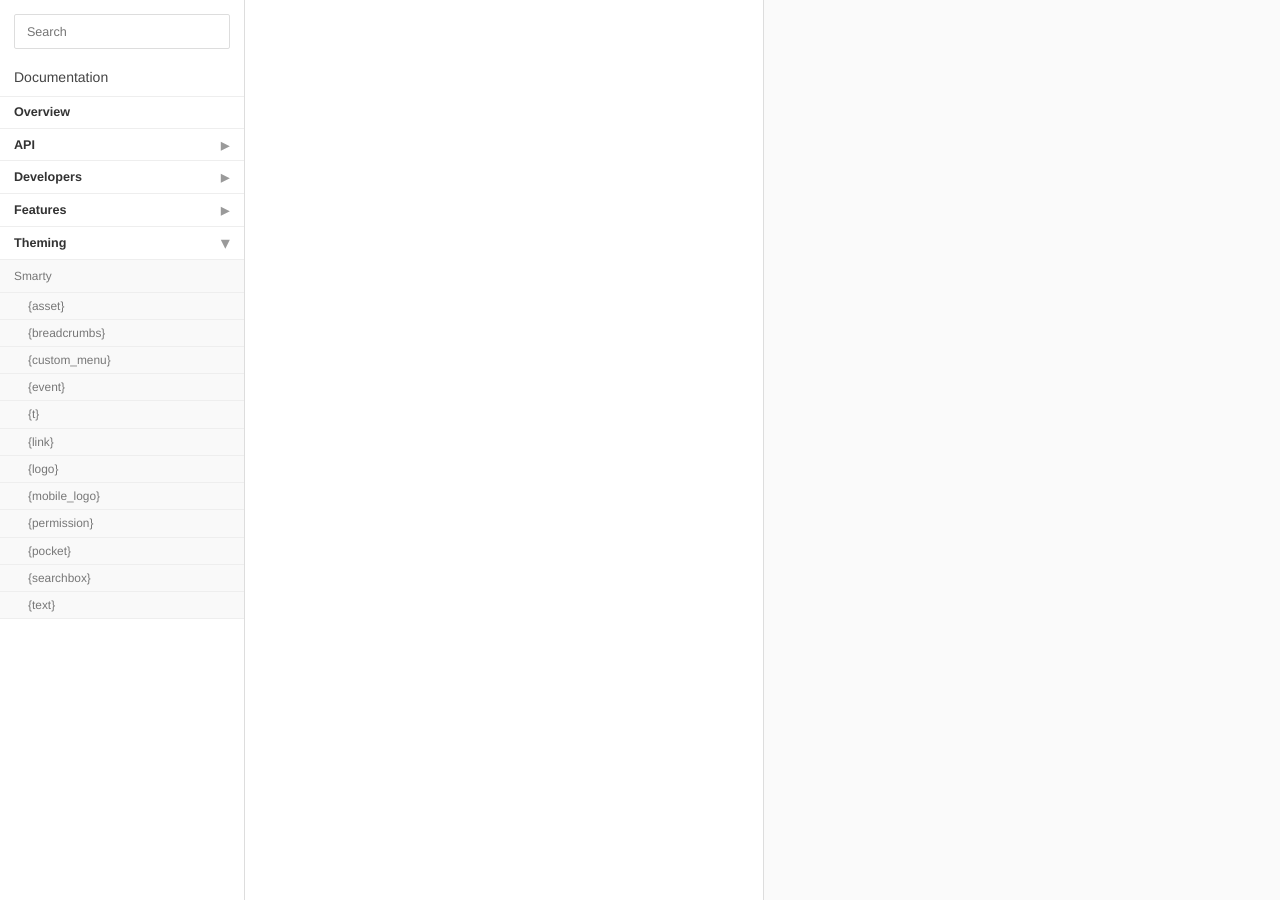
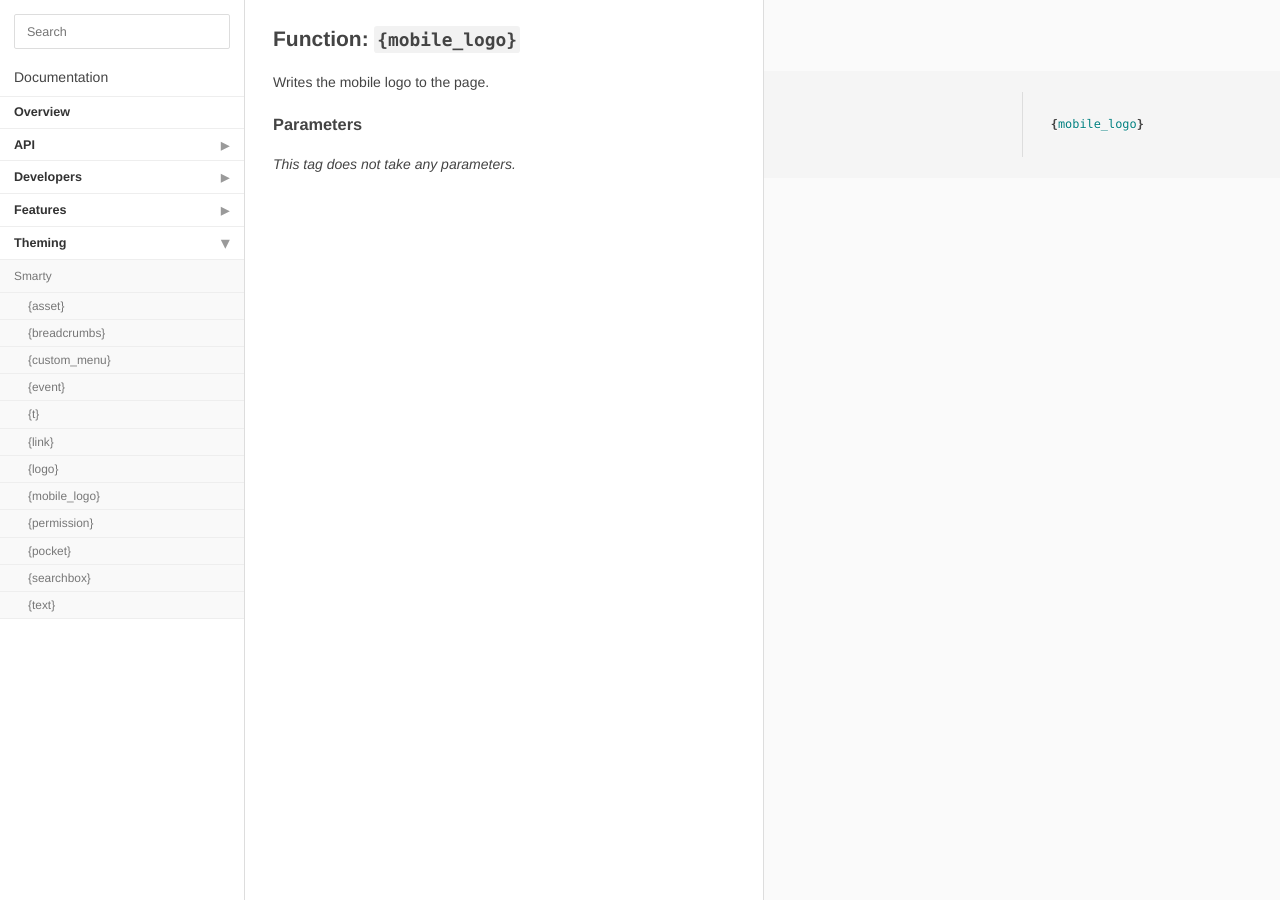
Before and after one commit to hgtonight/vanilladocs, a Jekyll site: the page built from theming/smarty/mobile-logo.md, in a window 1280 px wide. Built offline with Jekyll 4.4.1, drawn with Linux system fonts in a browser that asks for light colours; Markdown is read by kramdown in place of the engine named in the settings.

Commit message:
Add {mobile_logo} docs

````diff
--- a/theming/smarty/mobile-logo.md
+++ b/theming/smarty/mobile-logo.md
@@ -3,3 +3,15 @@ title: "{mobile_logo}"
 layout: page
 categories: ["Theming", "Smarty"]
 ---
+
+## Function: `{mobile_logo}`
+
+```smarty
+{mobile_logo}
+```
+
+Writes the mobile logo to the page.
+
+### Parameters
+
+_This tag does not take any parameters._
````
